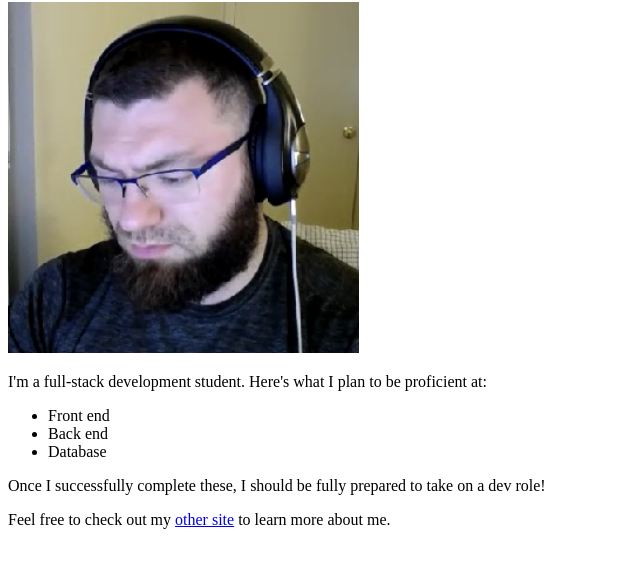
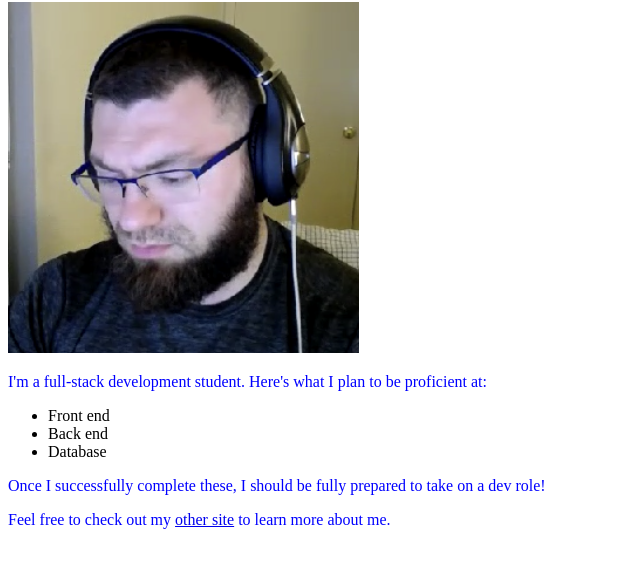
Before and after one commit to jodolski/fullstackopen, a plain HTML site: page part0/index.html in a window 1280 px wide. Shown: the part 78-646 px from the top of the page, without its empty margins (0-640 px from the left). Drawn offline with Linux system fonts and the light colour scheme.

Commit message:
Add style.css

```diff
--- a/part0/index.html
+++ b/part0/index.html
@@ -3,6 +3,7 @@
   <head>
     <meta charset="utf-8">
     <title>All about me</title>
+    <link href="styles/style.css" rel="stylesheet">
   </head>
   <body>
     <h1>Starting with the basics</h1>
--- /dev/null
+++ b/part0/styles/style.css
@@ -0,0 +1,3 @@
+p {
+    color: blue;
+}
```
